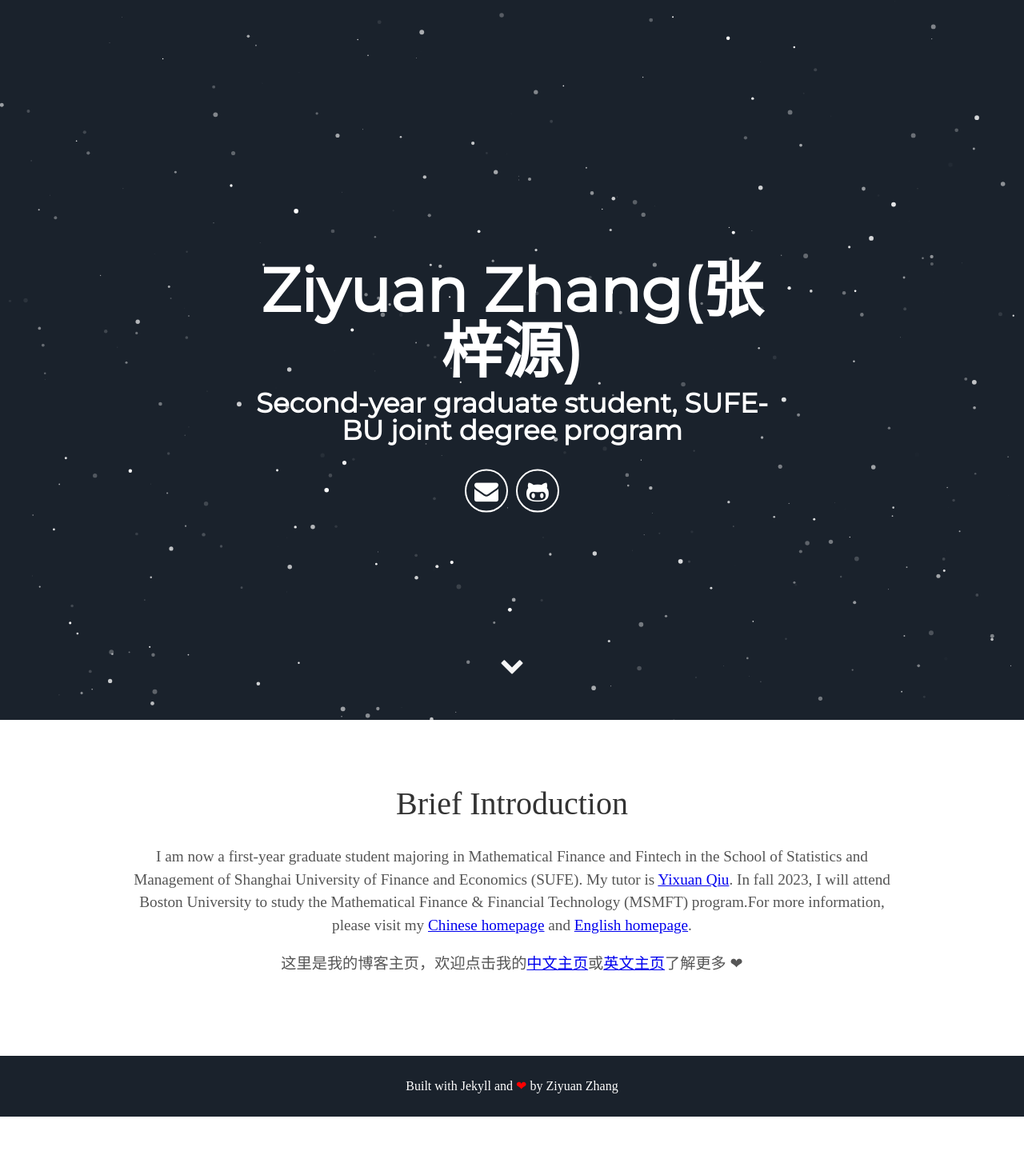
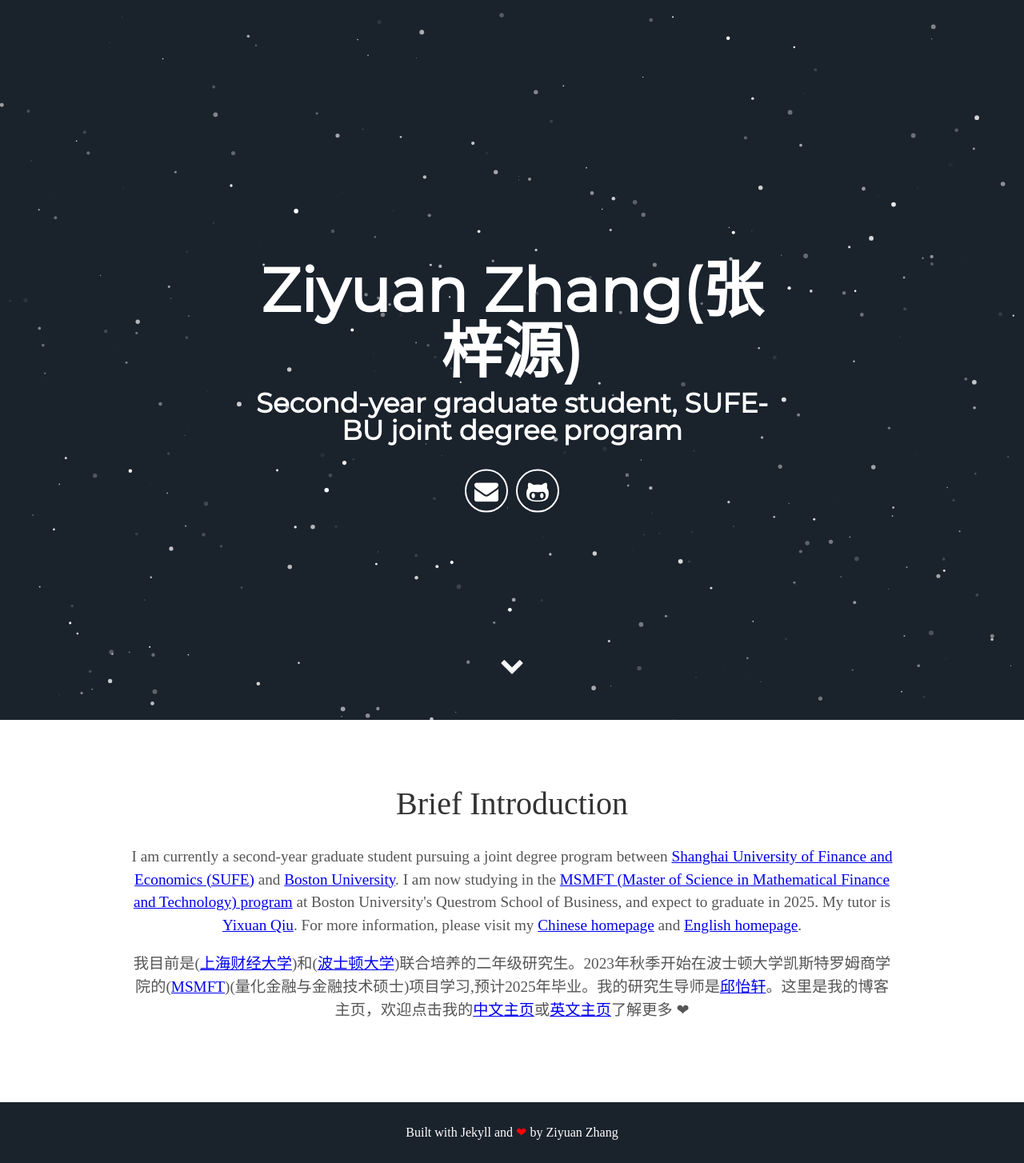
Before and after one commit to bobothebest/bobothebest.github.io, a Jekyll site: the page built from index.html, in a window 1280 px wide. Shown: the whole page at 80% size. Built offline with Jekyll 4.4.1, drawn with Linux system fonts in a browser that asks for light colours; some web fonts are replaced; before the commit the page ends 1396 px from its top, so only the background shows below that.

Commit message:
Update about.html

```diff
--- a/_includes/about.html
+++ b/_includes/about.html
@@ -1,5 +1,5 @@
 <div class="user-details">
   <h1>Brief Introduction</h1>
-  <p>I am now a first-year graduate student majoring in Mathematical Finance and Fintech in the School of Statistics and Management of Shanghai University of Finance and Economics (SUFE). My tutor is <a href="https://yixuan.blog/">Yixuan Qiu</a>. In fall 2023, I will attend Boston University to study the Mathematical Finance & Financial Technology (MSMFT) program.For more information, please visit my <a href=" https://bobothebest.github.io/homepage_cn/about/">Chinese homepage</a> and <a href="https://bobothebest.github.io/homepage_en/about/">English homepage</a>.</p>
-  <p>这里是我的博客主页，欢迎点击我的<a href=" https://bobothebest.github.io/homepage_cn/about/">中文主页</a>或<a href="https://bobothebest.github.io/homepage_en/about/">英文主页</a>了解更多 <span class="love">❤</span> </p>
+  <p>I am currently a second-year graduate student pursuing a joint degree program between <a href="https://english.sufe.edu.cn/">Shanghai University of Finance and Economics (SUFE)</a> and <a href="https://www.bu.edu/">Boston University</a>. I am now studying in the <a href="https://www.bu.edu/questrom/degree-programs/ms-in-mathematical-finance/">MSMFT (Master of Science in Mathematical Finance and Technology) program</a> at Boston University's Questrom School of Business, and expect to graduate in 2025. My tutor is <a href="https://yixuan.blog/">Yixuan Qiu</a>. For more information, please visit my <a href=" https://bobothebest.github.io/homepage_cn/about/">Chinese homepage</a> and <a href="https://bobothebest.github.io/homepage_en/about/">English homepage</a>.</p>
+  <p>我目前是(<a href="https://www.sufe.edu.cn/">上海财经大学</a>)和(<a href="https://www.bu.edu/">波士顿大学</a>)联合培养的二年级研究生。2023年秋季开始在波士顿大学凯斯特罗姆商学院的(<a href="https://www.bu.edu/questrom/">MSMFT</a>)(量化金融与金融技术硕士)项目学习,预计2025年毕业。我的研究生导师是<a href="https://yixuan.blog/">邱怡轩</a>。这里是我的博客主页，欢迎点击我的<a href=" https://bobothebest.github.io/homepage_cn/about/">中文主页</a>或<a href="https://bobothebest.github.io/homepage_en/about/">英文主页</a>了解更多 <span class="love">❤</span> </p>
 </div>
```
